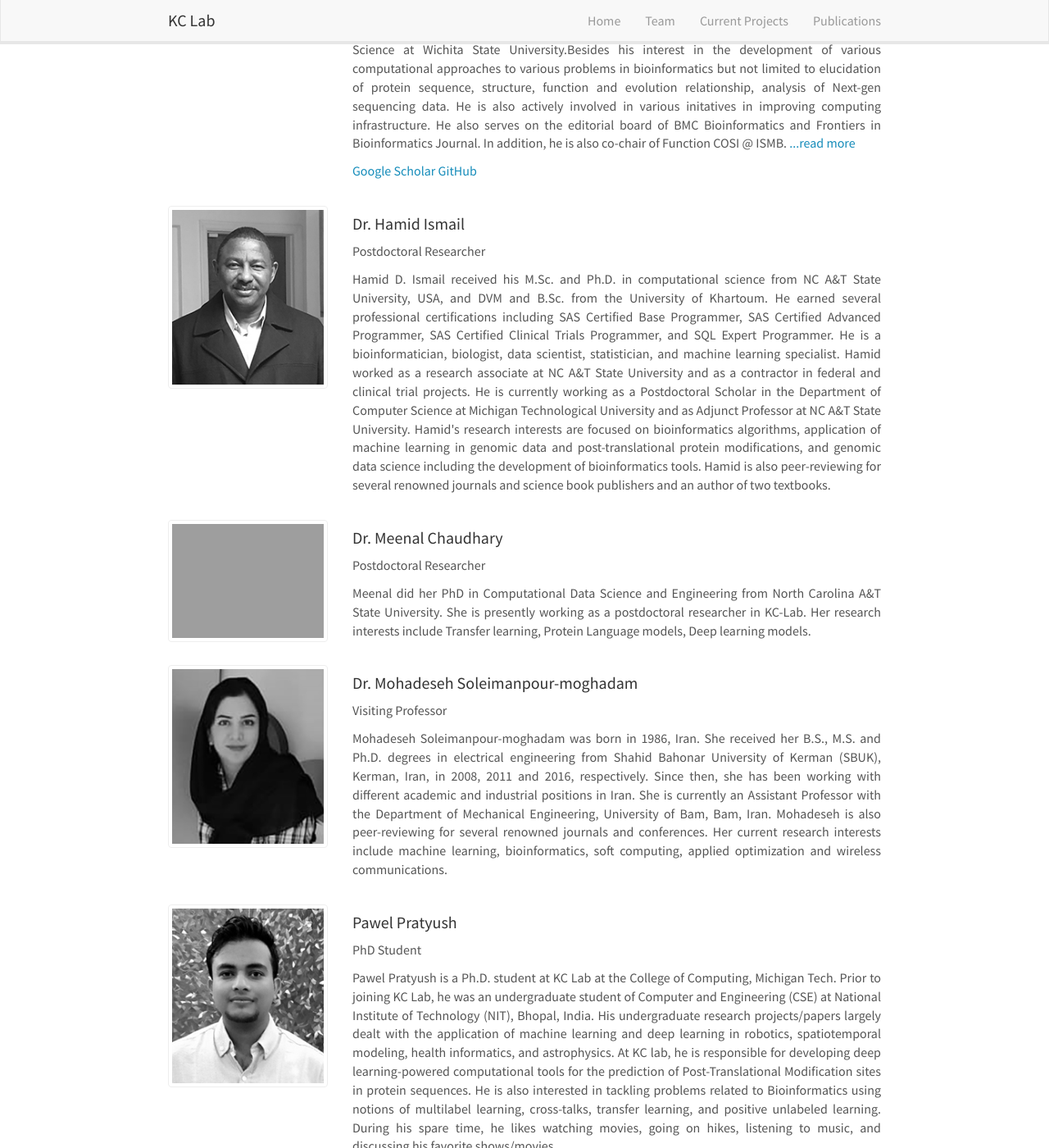
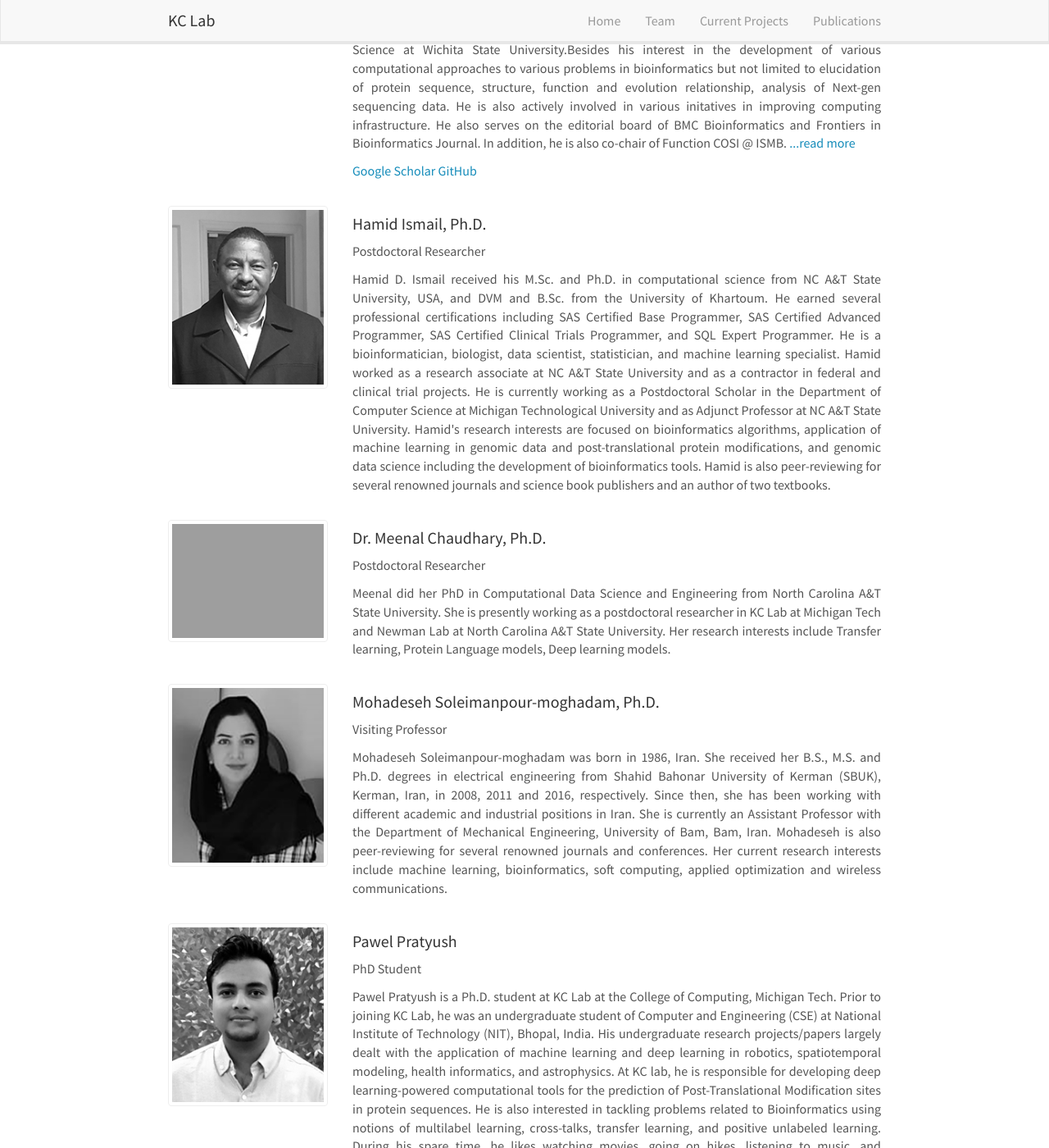
Before and after one commit to pawelparker/KCLabMTU.github.io, a Jekyll site: the page built from _pages/team/index.html, in a window 1280 px wide and 1400 px high, scrolled down 645 px. Shown: the whole window at 82% size. Built offline with Jekyll 4.4.1, drawn with Linux system fonts in a browser that asks for light colours; nearby versions of some CDN libraries; some of the changed text lies outside the part shown.

Commit message:
Update index.html

```diff
--- a/_pages/team/index.html
+++ b/_pages/team/index.html
@@ -6,7 +6,7 @@ sitemap: false
 permalink: /team/
 ---
 <hr>
-<h1>KC-Lab {{page.title}}</h1>
+<h1>KC Lab {{page.title}}</h1>
 <hr>
 <!-- Staff -->
 <!--
@@ -23,7 +23,7 @@ permalink: /team/
 
         <div class="col-md-9">
             <div class="card-body">
-                <h4 class="card-title"><b>Dr. Dukka KC</b></h4>
+                <h4 class="card-title"><b> Dukka KC, Ph.D.</b></h4>
             <p class="card-text">Principal Investigator</p>
             <p class="card-text">Dukka KC is the associate dean for research, College of Computing; associate professor,
                 Computer Science; and associate director of the Institute of Computing and Cybersystems (ICC) at Michigan Technological
@@ -75,7 +75,7 @@ permalink: /team/
 
         <div class="col-md-9">
             <div class="card-body">
-            <h4 class="card-title">Dr. Hamid Ismail</h4>
+            <h4 class="card-title">Hamid Ismail, Ph.D.</h4>
             <p class="card-text">Postdoctoral Researcher</p>
             <p class="card-text">Hamid D. Ismail received his M.Sc. and Ph.D. in computational science from NC A&T State University, USA, and DVM and B.Sc. from the University of Khartoum. He earned several professional certifications including SAS Certified Base Programmer, SAS Certified Advanced Programmer, SAS Certified Clinical Trials Programmer, and SQL Expert Programmer. He is a bioinformatician, biologist, data scientist, statistician, and machine learning specialist. Hamid worked as a research associate at NC A&T State University and as a contractor in federal and clinical trial projects. He is currently working as a Postdoctoral Scholar in the Department of Computer Science at Michigan Technological University and as Adjunct Professor at NC A&T State University. Hamid's research interests are focused on bioinformatics algorithms, application of machine learning in genomic data and post-translational protein modifications, and genomic data science including the development of bioinformatics tools. Hamid is also peer-reviewing for several renowned journals and science book publishers and an author of two textbooks.
                 <!-- <a href="#">...read more</a> -->
@@ -102,11 +102,11 @@ permalink: /team/
 
         <div class="col-md-9">
             <div class="card-body">
-            <h4 class="card-title">Dr. Meenal Chaudhary</h4>
+            <h4 class="card-title">Dr. Meenal Chaudhary, Ph.D.</h4>
             <p class="card-text">Postdoctoral Researcher</p>
             <p class="card-text">Meenal did her PhD in Computational Data Science and Engineering from North Carolina A&T
  State University.
-She is presently working as a postdoctoral researcher in KC-Lab. Her research interests include
+She is presently working as a postdoctoral researcher in KC Lab at Michigan Tech and Newman Lab at North Carolina A&T State University. Her research interests include
  Transfer learning, Protein Language models, Deep learning models.</p>
             </div>
         </div>
@@ -125,7 +125,7 @@ She is presently working as a postdoctoral researcher in KC-Lab. Her research in
 
         <div class="col-md-9">
             <div class="card-body">
-            <h4 class="card-title">Dr. Mohadeseh Soleimanpour-moghadam</h4>
+            <h4 class="card-title">Mohadeseh Soleimanpour-moghadam, Ph.D.</h4>
             <p class="card-text">Visiting Professor</p>
             <p class="card-text">Mohadeseh Soleimanpour-moghadam was born in 1986, Iran. She received her
 B.S., M.S. and Ph.D. degrees in electrical engineering from Shahid Bahonar
```
